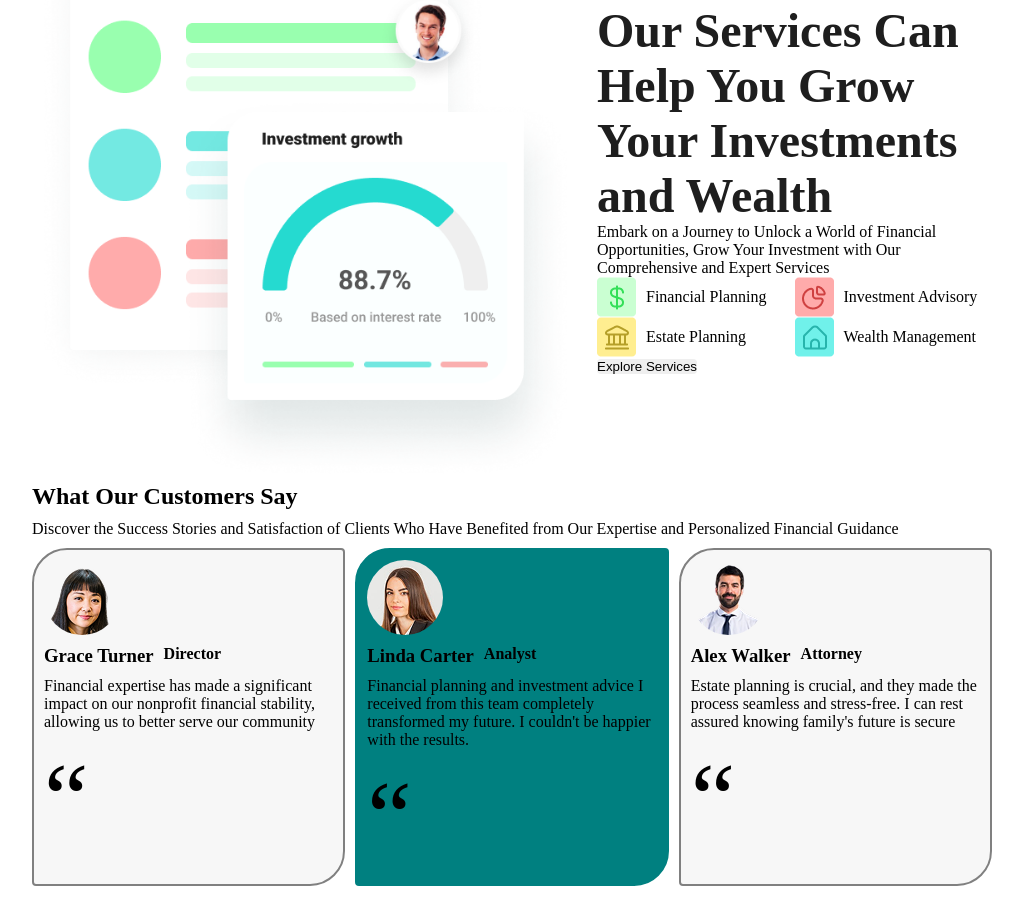
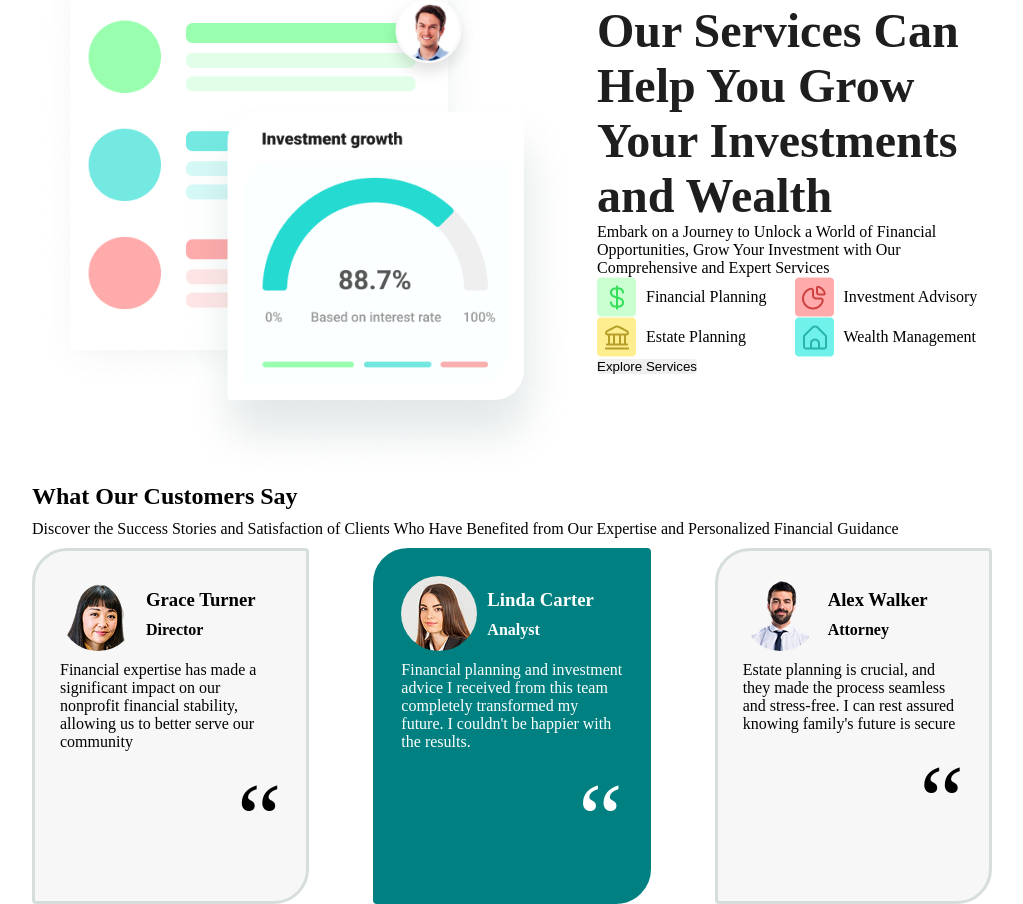
Before and after one commit to tpdevweb2025/team-mayo, a website built with Vite: page index.html in a window 1280 px wide. Shown: the part 939-1843 px from the top of the page, without its empty margins (128-1151 px from the left). Built offline with nearby package versions, Linux system fonts and the light colour scheme.

Commit message:
modified cards

```diff
--- a/index.html
+++ b/index.html
@@ -86,8 +86,10 @@
         <div class="review-card">
           <div>
             <img src="Female 1.png" alt="" />
+            <div class="name-title">
               <h3>Grace Turner</h3>
               <h4>Director</h4>
+            </div>
           </div>
           <p>
             Financial expertise has made a significant impact on our nonprofit
@@ -99,8 +101,10 @@
         <div class="review-card alt-color">
           <div>
             <img src="Female 2.png" alt="" />
+            <div class="name-title">
               <h3>Linda Carter</h3>
               <h4>Analyst</h4>
+            </div>
           </div>
           <p>
             Financial planning and investment advice I received from this team
@@ -113,8 +117,10 @@
         <div class="review-card">
           <div>
             <img src="Male 1.png" alt="" />
+            <div class="name-title">
               <h3>Alex Walker</h3>
               <h4>Attorney</h4>
+            </div>
           </div>
           <p>
             Estate planning is crucial, and they made the process seamless and
--- a/src/scss/main.scss
+++ b/src/scss/main.scss
@@ -103,31 +103,36 @@ button {
   #review-cards {
     display: grid;
     grid-template-columns: repeat(3, 1fr);
-    gap: 10px;
+    gap: 64px;
 
     .review-card {
       display: flex;
       flex-direction: column;
       gap: 10px;
-      padding: 10px 10px;
-      border: 2px solid Gray;
+      padding: 25px;
       border-radius: 35px 4px;
-      background-color: #F7F7F7;
+      border: 3px solid #D5DDDD;
+      background: #F7F7F7;
 
       div {
-        display: grid;
-        grid-template-rows: repeat(2, max-content);
-        grid-template-columns: max-content 1fr;
-        grid-auto-flow: column;
+         display: flex;
+        flex-direction: row;
         gap: 10px 10px;
         img {
           grid-column: span 2;
           border-radius: 50%;
         }
+        .name-title {
+            display: flex;
+            flex-direction: column;
+            justify-content: center;
+            align-items: start;
+         }
       }
 
       .quotation-mark {
-        width: fit-content;
+
+        text-align: right;
         align-self: right;
         font-weight: 400;
         font-size: 100px;
@@ -137,6 +142,8 @@ button {
     .review-card.alt-color {
       border-color: #008080;
       background-color: #008080;
+      color: white;
     }
+
   }
 }
```
Lines whose indentation alone changed are shown as unchanged.
